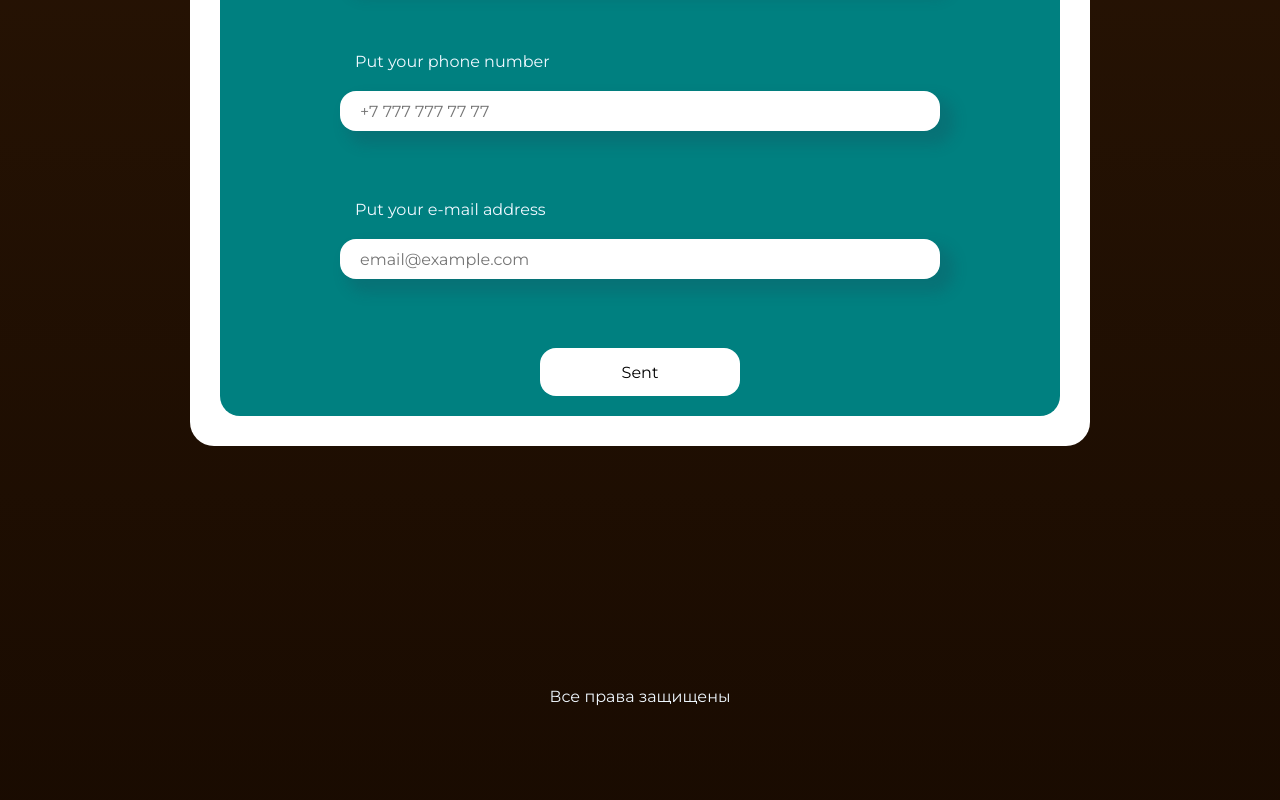
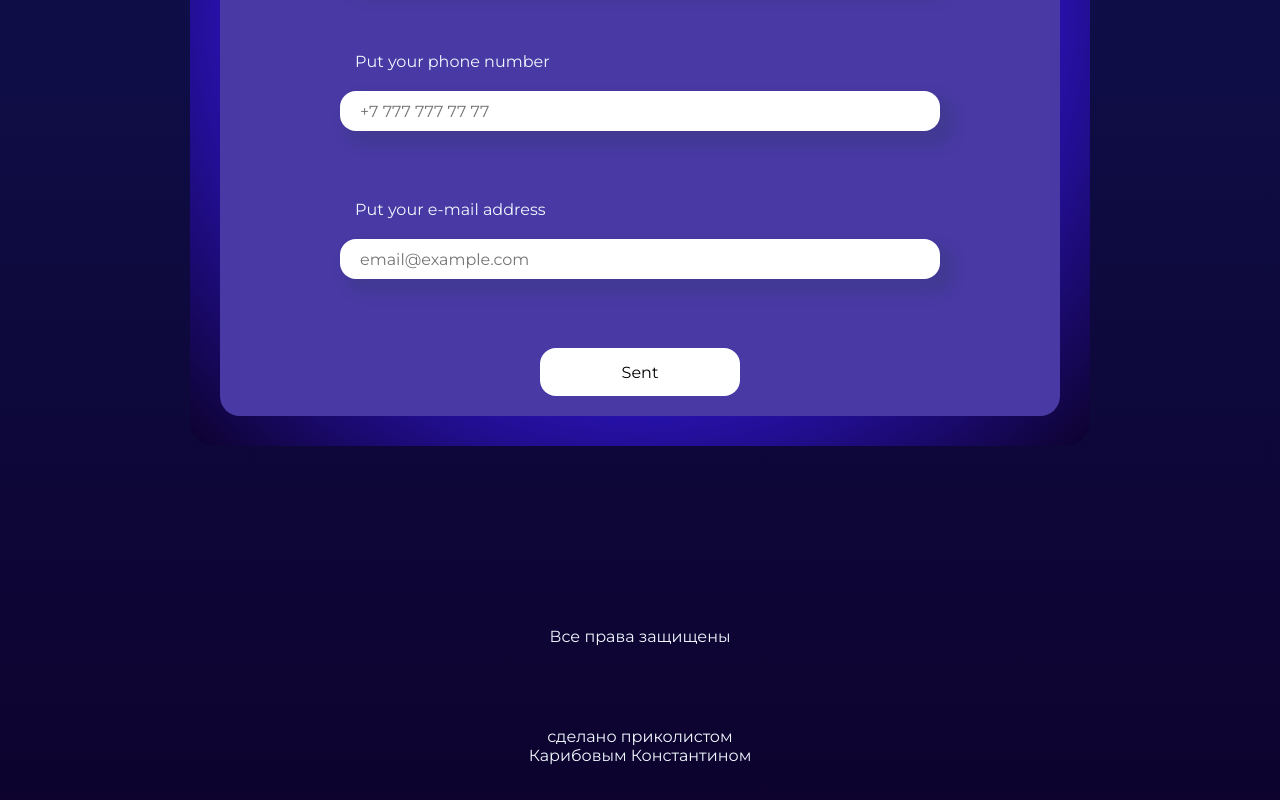
Before and after one commit to infulie/BankApp, a React (Vite) app in the folder BankApp/: page / in a window 1280 px wide. Shown: the part 1554-2354 px from the top of the page. Built offline with nearby package versions, Linux system fonts and the light colour scheme.

Commit message:
1
change color scheme

```diff
--- a/BankApp/src/components/footer/Footer.jsx
+++ b/BankApp/src/components/footer/Footer.jsx
@@ -5,6 +5,7 @@ const Footer = () => {
     return (
         <footer>
             <span>Все права защищены</span>
+            <span>сделано приколистом <br/>Карибовым Константином</span>
         </footer>
     );
 };
--- a/BankApp/src/components/footer/footer.module.sass
+++ b/BankApp/src/components/footer/footer.module.sass
@@ -5,3 +5,4 @@ footer
   flex-direction: column
   align-items: center
   justify-content: space-evenly
+  text-align: center
--- a/BankApp/src/components/main/mainParts/about/aboutframe.module.sass
+++ b/BankApp/src/components/main/mainParts/about/aboutframe.module.sass
@@ -1,6 +1,6 @@
 .aboutFrame
-  /*background: rgb(124,64,9)
-  background: linear-gradient(90deg, rgba(124,64,9,1) 0%, rgba(57,26,3,1) 100%)
+  background: rgb(11,17,120)
+  background: linear-gradient(90deg, rgba(11,17,120,0.9976365546218487) 0%, rgba(13,2,45,1) 100%)
   transition: background 0.5s ease-in
   box-shadow: 12px 12px 15px 0 rgba(92, 57, 11, 0.2)
   width: 450px
@@ -18,7 +18,3 @@
     font-size: 24px
   p
     font-size: 16px
-
-.aboutFrame:hover
-  /*background: linear-gradient(90deg, rgba(168,87,12,0.99) 0%, rgba(102,47,6,1) 100%)
-  background: rgb(168,87,12)
--- a/BankApp/src/components/main/mainParts/form/form.module.sass
+++ b/BankApp/src/components/main/mainParts/form/form.module.sass
@@ -2,7 +2,8 @@
   margin: 60px auto
   width: 900px
   height: 900px
-  background-color: #fff
+  background: rgb(196,197,217)
+  background: radial-gradient(circle, rgba(196,197,217,0.6671043417366946) 0%, rgba(78,66,179,1) 34%, rgba(39,17,171,1) 65%, rgba(13,2,45,1) 100%)
   border-radius: 24px
   display: flex
   justify-content: center
@@ -11,7 +12,8 @@
 
 
 form
-  background-color: teal
+  background: #4939a4
+  transition: background 0.5s ease-out
   width: 840px
   height: 840px
   display: flex
@@ -25,3 +27,7 @@ form
   h3
     margin-top: 10px
     font-size: 24px
+
+form:hover
+  background: rgba(41,15,116,1)
+  transition: background 0.5s ease-out
--- a/BankApp/src/index.sass
+++ b/BankApp/src/index.sass
@@ -15,5 +15,5 @@
   margin: 0 auto
   min-height: 2000px
   width: 100%
-  background: rgb(75,38,4)
-  background: linear-gradient(180deg, rgba(75,38,4,1) 0%, rgba(42,21,4,1) 50%, rgba(25,11,1,1) 100%)
+  background: rgb(10,14,82)
+  background: linear-gradient(180deg, rgba(10,14,82,0.9976365546218487) 0%, rgba(12,20,168,0.9976365546218487) 20%, rgba(15,18,80,1) 53%, rgba(13,2,45,1) 100%)
```
